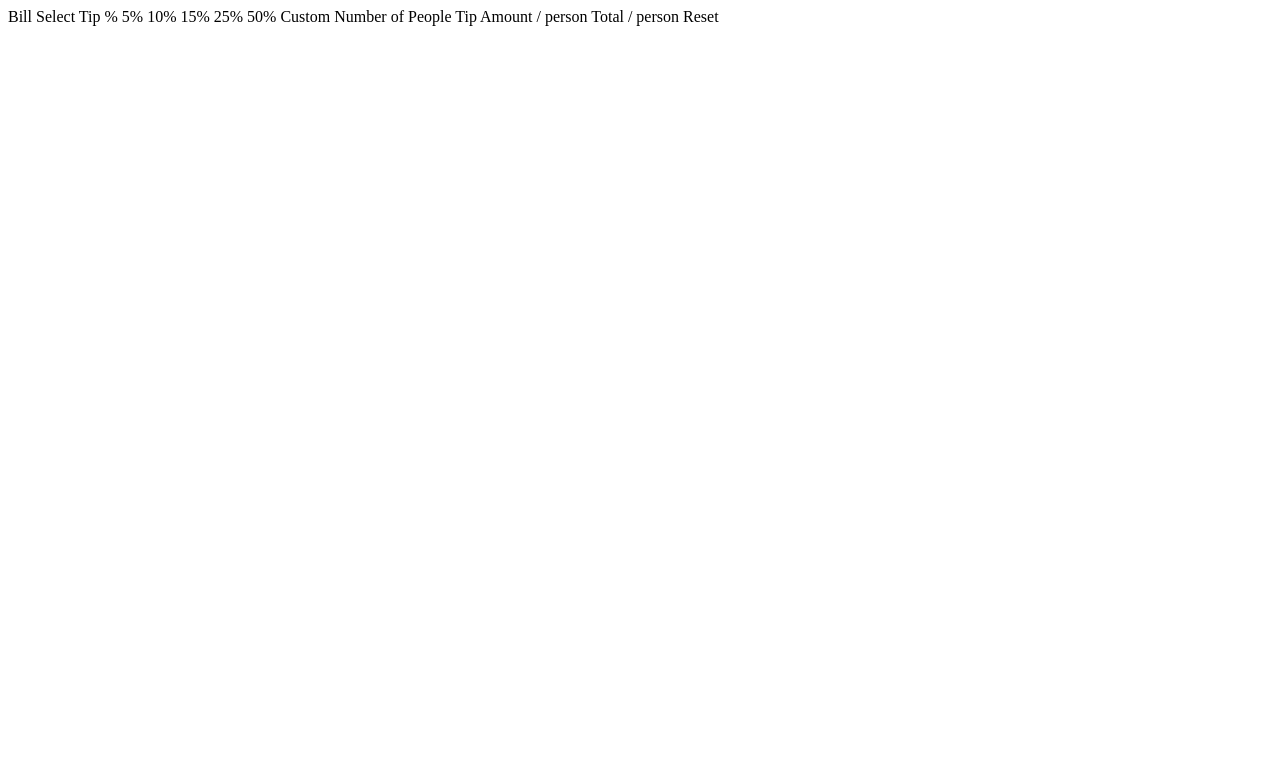
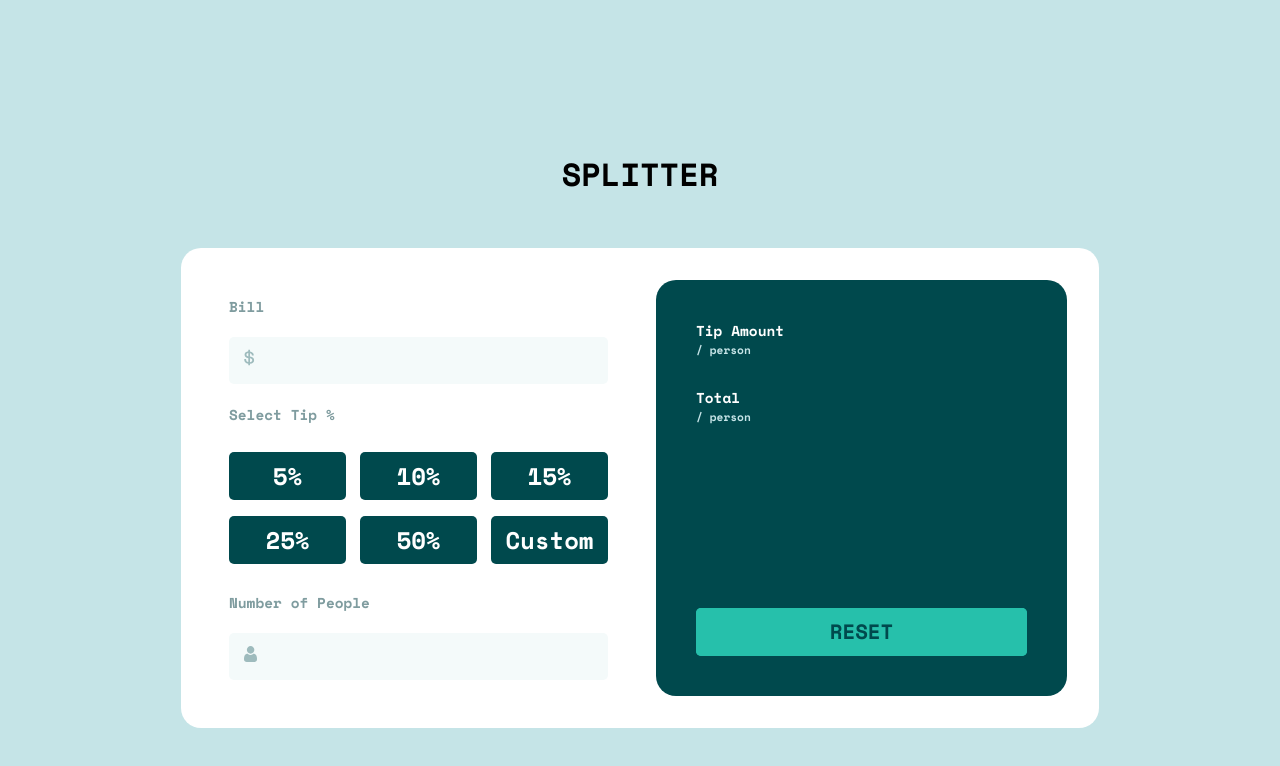
Before and after one commit to Merlin033/Challenge-6-Tip-Calculator-App, a plain HTML site: page index.html in a window 1280 px wide. Drawn offline with nearby package versions, Linux system fonts and the light colour scheme.

Commit message:
Sketch + style done

```diff
--- a/index.html
+++ b/index.html
@@ -15,8 +15,49 @@
     <title>Frontend Mentor | Tip calculator app</title>
   </head>
   <body>
-    Bill Select Tip % 5% 10% 15% 25% 50% Custom Number of People Tip Amount /
-    person Total / person Reset
+    <h1>splitter</h1>
+    <main class="container">
+      <div class="calc-container">
+        <h2>Bill</h2>
+        <form class="bill" dir="rtl">
+          <label for="price"
+            ><img src="./images/icon-dollar.svg" alt="dollar's icon" />
+          </label>
+          <input type="text" name="price" />
+        </form>
+        <h2>Select Tip %</h2>
+        <article class="buttons">
+          <button>5%</button>
+          <button>10%</button>
+          <button>15%</button>
+          <button>25%</button>
+          <button>50%</button>
+          <button>Custom</button>
+        </article>
+        <h2>Number of People</h2>
+        <form class="number" dir="rtl">
+          <label for="number"
+            ><img src="./images/icon-person.svg" alt="person's icon" />
+          </label>
+          <input type="text" name="number" />
+        </form>
+      </div>
+      <div class="result-container">
+        <article class="tip-amount">
+          <h2>Tip Amount</h2>
+          <p>/ person</p>
+          <span id="tipAmount"></span>
+        </article>
+        <article class="total">
+          <h2>Total</h2>
+          <p>/ person</p>
+          <span id="total"></span>
+        </article>
+        <div class="reset"><button class="reset">Reset</button></div>
+      </div>
+    </main>
+    <!-- Bill Select Tip % 5% 10% 15% 25% 50% Custom Number of People Tip Amount /
+    person Total / person Reset -->
     <script src="script.js"></script>
   </body>
 </html>
--- a/style.css
+++ b/style.css
@@ -0,0 +1,123 @@
+@import url("https://fonts.googleapis.com/css2?family=Space+Mono:wght@700&display=swap");
+*,
+*::before,
+::after {
+  box-sizing: border-box;
+  list-style: none;
+  padding: 0;
+  margin: 0;
+}
+body {
+  font-family: "Space Mono", monospace;
+  background-color: hsl(185, 42%, 84%);
+  display: flex;
+  align-items: center;
+  flex-direction: column;
+  max-height: 100vh;
+}
+h1 {
+  margin-top: 150px;
+  margin-bottom: 50px;
+  text-transform: uppercase;
+}
+.calc-container > h2 {
+  font-size: 0.9rem;
+  color: hsl(184, 14%, 56%);
+}
+.container {
+  background-color: white;
+  border-radius: 20px;
+  width: 918px;
+  height: 480px;
+  display: grid;
+  grid-template-columns: 1fr 1fr;
+}
+.calc-container {
+  display: flex;
+  flex-direction: column;
+  justify-content: space-between;
+
+  margin: 32px 16px 32px 32px;
+  padding: 16px;
+  border-radius: 20px;
+}
+
+.bill {
+  display: flex;
+  justify-content: space-between;
+  height: 47px;
+  align-items: center;
+  border-radius: 5px;
+  padding-left: 15px;
+  background-color: hsl(189, 41%, 97%);
+  color: hsl(183, 94%, 20%);
+  flex-direction: row-reverse;
+}
+input {
+  border-style: none;
+  font-size: 1.5rem;
+  width: 90px;
+  margin-right: 15px;
+  font-weight: 700;
+  background-color: hsl(189, 41%, 97%);
+  color: hsl(183, 94%, 20%);
+  font-family: "Space Mono", monospace;
+}
+.buttons {
+  display: flex;
+  flex-wrap: wrap;
+  justify-content: space-between;
+}
+button {
+  width: 117px;
+  height: 48px;
+  margin: 8px 0 8px 0;
+  background-color: hsl(183, 100%, 15%);
+  border-style: none;
+  border-radius: 5px;
+  color: white;
+  font-size: 1.5rem;
+  font-family: "Space Mono", monospace;
+}
+.number {
+  display: flex;
+  justify-content: space-between;
+  height: 47px;
+  align-items: center;
+  border-radius: 5px;
+  padding-left: 15px;
+  background-color: hsl(189, 41%, 97%);
+  flex-direction: row-reverse;
+}
+
+/* Right Side */
+
+.result-container {
+  display: grid;
+  grid-template-rows: 1fr 1fr 3fr;
+  background-color: hsl(183, 100%, 15%);
+  margin: 32px 32px 32px 16px;
+  border-radius: 20px;
+  padding: 40px;
+}
+h2 {
+  color: white;
+  font-size: 0.9rem;
+}
+p {
+  color: hsl(185, 41%, 84%);
+  font-size: 0.7rem;
+}
+.reset {
+  width: 100%;
+  height: 48px;
+  margin: 0;
+  background-color: hsl(172, 67%, 45%);
+  border-style: none;
+  border-radius: 5px;
+  color: hsl(183, 100%, 15%);
+  text-transform: uppercase;
+  font-size: 1.3rem;
+  font-family: "Space Mono", monospace;
+  align-self: end;
+}
```
